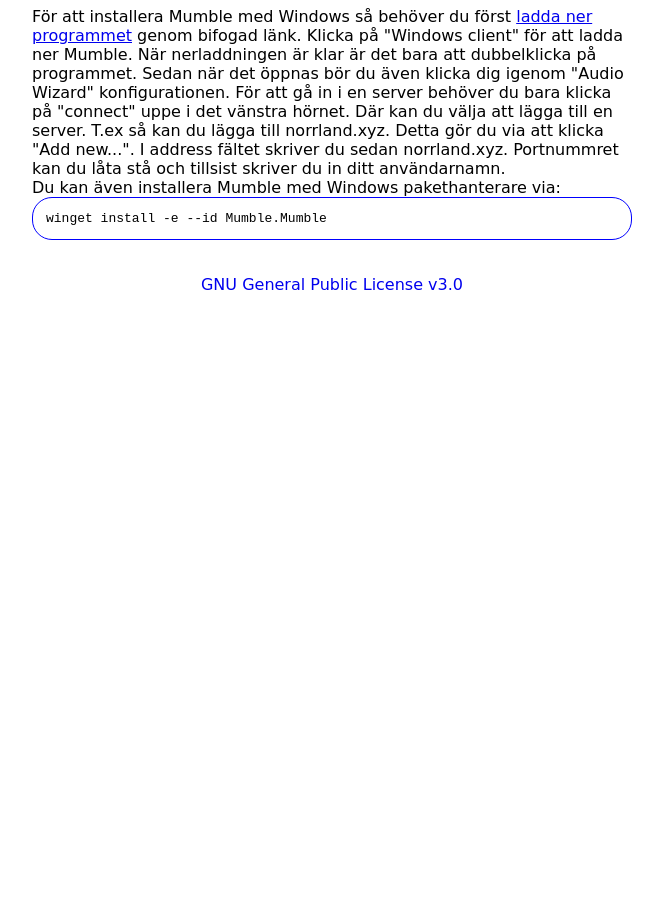
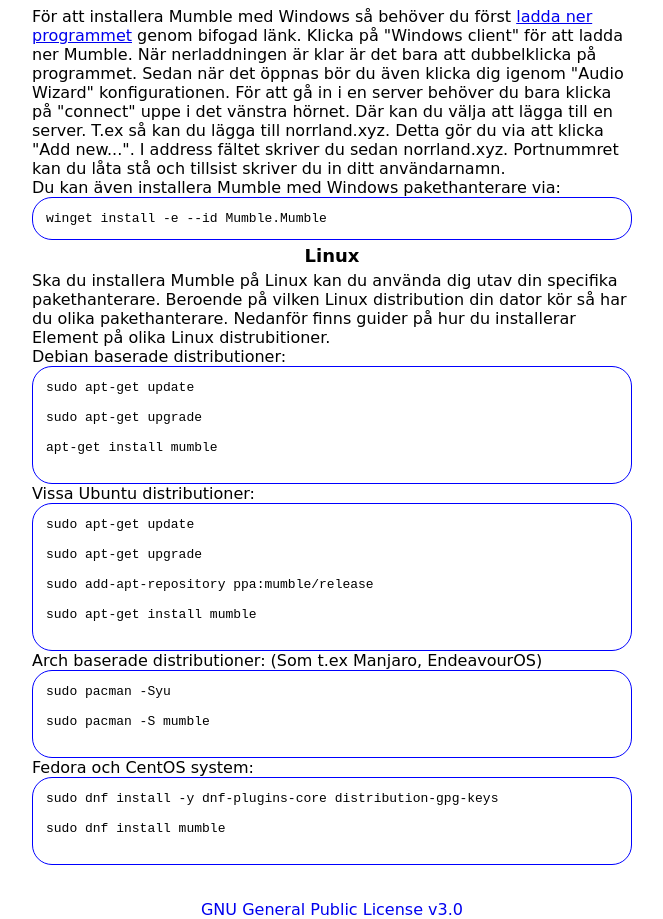
Before and after one commit to norrlandxyz/carleinarsson.gay, a plain HTML site: page html/guide.html in a window 1280 px wide. Shown: the part 2141-3060 px from the top of the page, without its empty margins (308-971 px from the left). Before the commit the page ends 2435 px from the top, so only its background shows below. Drawn offline with Linux system fonts and the light colour scheme.

Commit message:
Update guide.html

```diff
--- a/html/guide.html
+++ b/html/guide.html
@@ -97,6 +97,37 @@ sudo dnf install -y element --refresh
         </p>
         <p>Du kan även installera Mumble med Windows pakethanterare via:</p>
         <pre><code>winget install -e --id Mumble.Mumble</code></pre>
+        <h4>Linux</h4>
+        <p>Ska du installera Mumble på Linux kan du använda dig utav din specifika pakethanterare. Beroende på vilken Linux distribution din dator kör så har du olika pakethanterare.
+            Nedanför finns guider på hur du installerar Element på olika Linux distrubitioner.
+        </p>
+        <p>Debian baserade distributioner:</p>
+        <pre><code>sudo apt-get update
+
+sudo apt-get upgrade
+
+apt-get install mumble
+        </code></pre>
+        <p>Vissa Ubuntu distributioner:</p>
+        <pre><code>sudo apt-get update
+
+sudo apt-get upgrade
+
+sudo add-apt-repository ppa:mumble/release
+
+sudo apt-get install mumble
+        </code></pre>
+
+        <p>Arch baserade distributioner: (Som t.ex Manjaro, EndeavourOS)</p>
+        <pre><code>sudo pacman -Syu
+
+sudo pacman -S mumble
+      </code></pre>
+      <p>Fedora och CentOS system:</p>
+      <pre><code>sudo dnf install -y dnf-plugins-core distribution-gpg-keys
+
+sudo dnf install mumble
+      </code></pre>
     </section>
     <footer>
       <a href="https://github.com/plsrobin/carleinarsson.gay" target="_blank">GNU General Public License v3.0</a>
```
